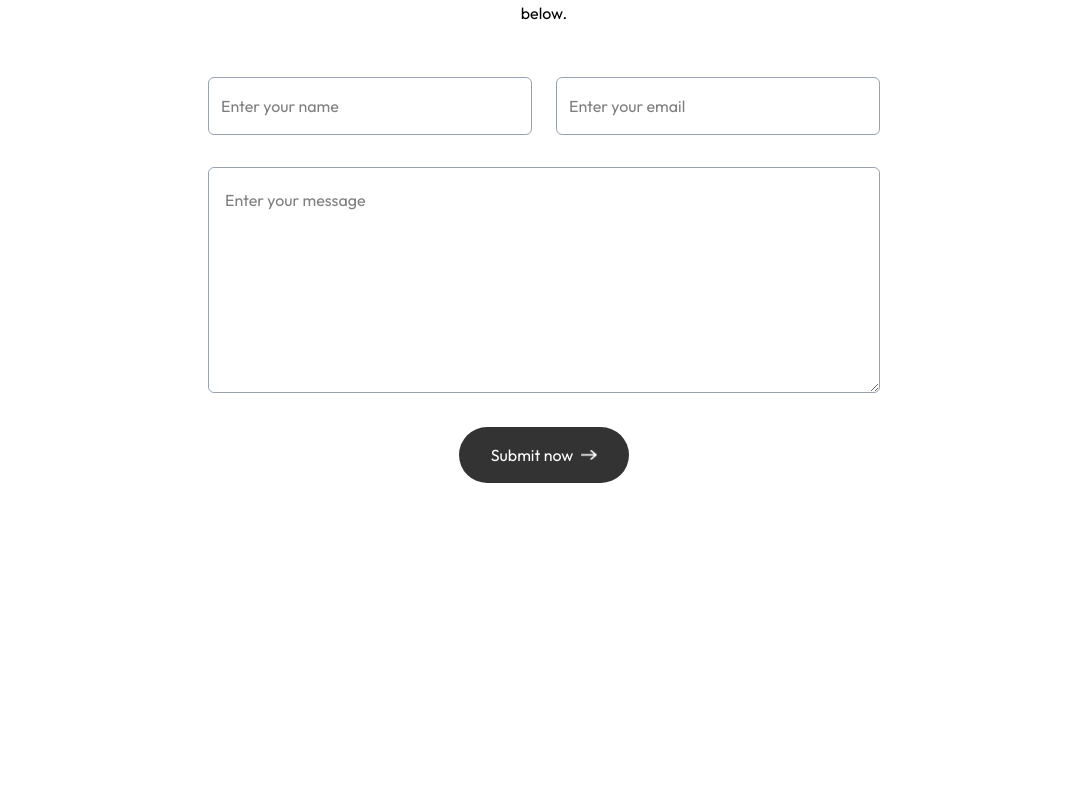
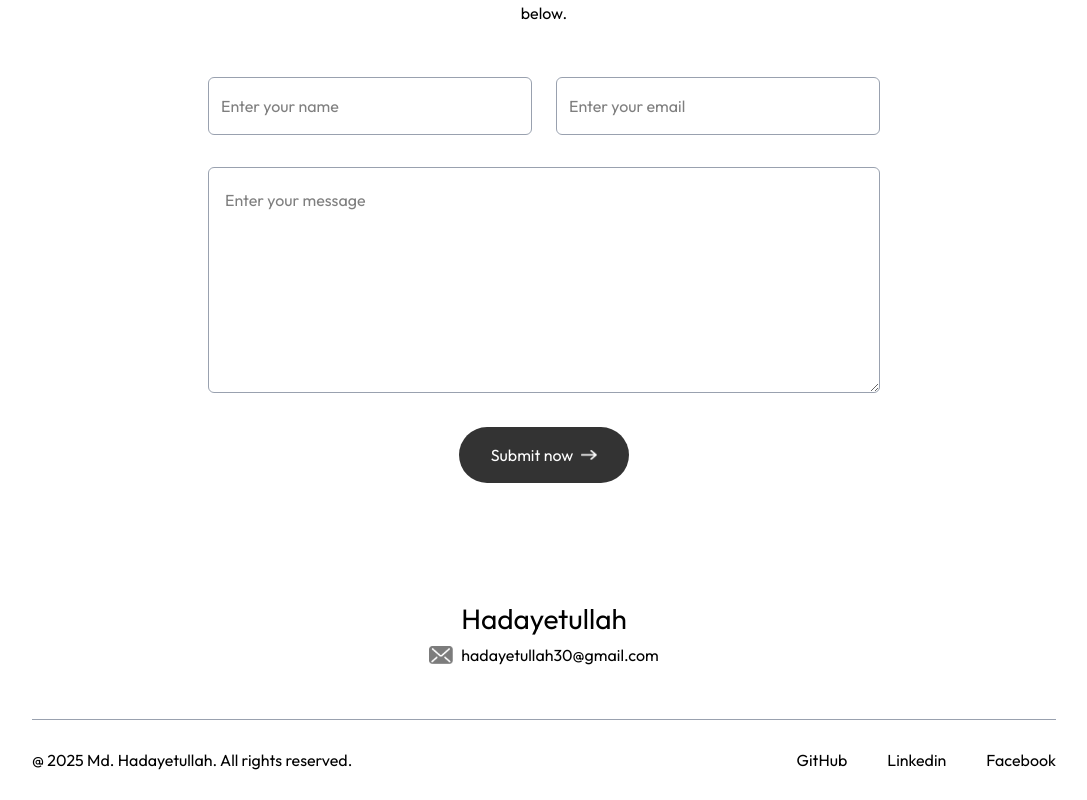
Before and after one commit to Hadayetullah/portfolio-v2, a Next.js app: page / in a window 1280 px wide. Shown: the part 3140-3940 px from the top of the page, without its empty margins (96-1183 px from the left). Before the commit the page ends 3663 px from the top, so only its background shows below. Built offline with nearby package versions, Linux system fonts and the light colour scheme; a web font is replaced by a local one.

Commit message:
Create Footer component.

```diff
--- /dev/null
+++ b/app/components/Footer.tsx
@@ -0,0 +1,46 @@
+import { assets } from '@/assets/assets'
+import Image from 'next/image'
+import React from 'react'
+
+type Props = {}
+
+const Footer = (props: Props) => {
+  return (
+    <div className='mt-20'>
+        <div className='text-center'>
+            <a href="#home" className='w-36 text-[28px] cursor-pointer mx-auto mb-2'>
+                Hadayetullah
+            </a>
+
+            {/* <a href="">
+                <Image src={assets.logo} alt='' className='w-36 cursor-pointer mx-auto mb-2'  />
+            </a> */}
+
+            <div className='w-max flex items-center gap-2 mx-auto'>
+                <Image src={assets.mail_icon} alt='' className='w-6' />
+                hadayetullah30@gmail.com
+            </div>
+        </div>
+
+        <div className='text-center sm:flex items-center justify-between border-t border-gray-400 mx-[10%] mt-12 py-6'>
+            <p>@ 2025 Md. Hadayetullah. All rights reserved.</p>
+
+            <ul className='flex items-center gap-10 justify-center mt-4 sm:mt-0'>
+                <li>
+                    <a target='_blank' href="https://github.com/Hadayetullah">GitHub</a>
+                </li>
+
+                <li>
+                    <a target='_blank' href="https://www.linkedin.com/in/md-hadayetullah-964672150/">Linkedin</a>
+                </li>
+
+                <li>
+                    <a target='_blank' href="https://www.facebook.com/hadayet00/">Facebook</a>
+                </li>
+            </ul>
+        </div>
+    </div>
+  )
+}
+
+export default Footer
--- a/app/page.tsx
+++ b/app/page.tsx
@@ -5,6 +5,7 @@
 import Services from "./components/Services";
 import Work from "./components/Work";
 import Contact from "./components/Contact";
+import Footer from "./components/Footer";
 
 export default function Home() {
   return (
@@ -15,6 +16,7 @@
     <Services />
     <Work />
     <Contact />
+    <Footer />
     </>
   );
 }
```
